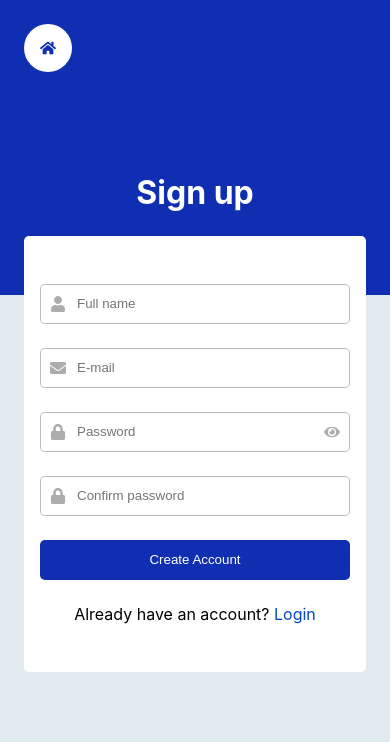
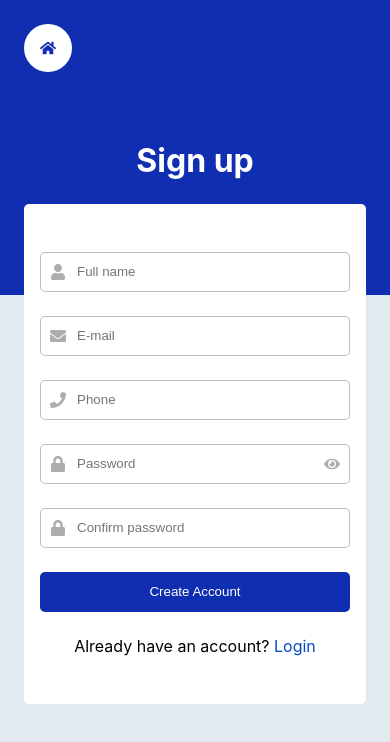
Before and after one commit to benhexie/ims-marketing, a React (Create React App) app: page /signup in a window 390 px wide. Shown: the top 742 px of the page. Built offline with nearby package versions, Linux system fonts and the light colour scheme; no server answers; the HTML template or start-up script is replaced by a standard one.

Commit message:
Added phone to signup page

```diff
--- a/src/pages/Home/Signup/index.js
+++ b/src/pages/Home/Signup/index.js
@@ -1,6 +1,6 @@
 import { Link, useNavigate, useOutletContext } from "react-router-dom"
 import "./Signup.css"
-import { FaEnvelope, FaEye, FaEyeSlash, FaHome, FaLock, FaUser } from "react-icons/fa"
+import { FaEnvelope, FaEye, FaEyeSlash, FaHome, FaLock, FaPhone, FaUser } from "react-icons/fa"
 import { useState } from "react";
 import { toast } from "react-toastify";
 
@@ -12,6 +12,7 @@ const Signup = () => {
   const [confirmPassword, setConfirmPassword] = useState("");
   const [showPassword, setShowPassword] = useState(false);
   const [fullname, setFullname] = useState("");
+  const [phone, setPhone] = useState("");
   const context = useOutletContext();
 
   const SERVER = process.env.REACT_APP_SERVER;
@@ -19,7 +20,7 @@ const Signup = () => {
   const signupHandler = async (e) => {
     e.preventDefault();
 
-    if (!fullname || !email || !password || !confirmPassword) return
+    if (!fullname || !email || !phone || !password || !confirmPassword) return
     if (password !== confirmPassword) {
       return
     }
@@ -31,7 +32,7 @@ const Signup = () => {
           "Content-Type": "application/json",
           Accept: "application/json"
         },
-        body: JSON.stringify({ name: fullname, email, password })
+        body: JSON.stringify({ name: fullname, email, phone, password })
       })
       const data = await response.json();
       if (data.status === "success") {
@@ -87,6 +88,18 @@ const Signup = () => {
             </div>
             <div className="input__container">
               <div className="input__icon__container">
+                <FaPhone />
+              </div>
+              <input
+                required
+                type="tel"
+                value={phone}
+                onChange={(e) => setPhone(e.target.value)}
+                placeholder="Phone"
+              />
+            </div>
+            <div className="input__container">
+              <div className="input__icon__container">
                 <FaLock />
               </div>
               <div
```
